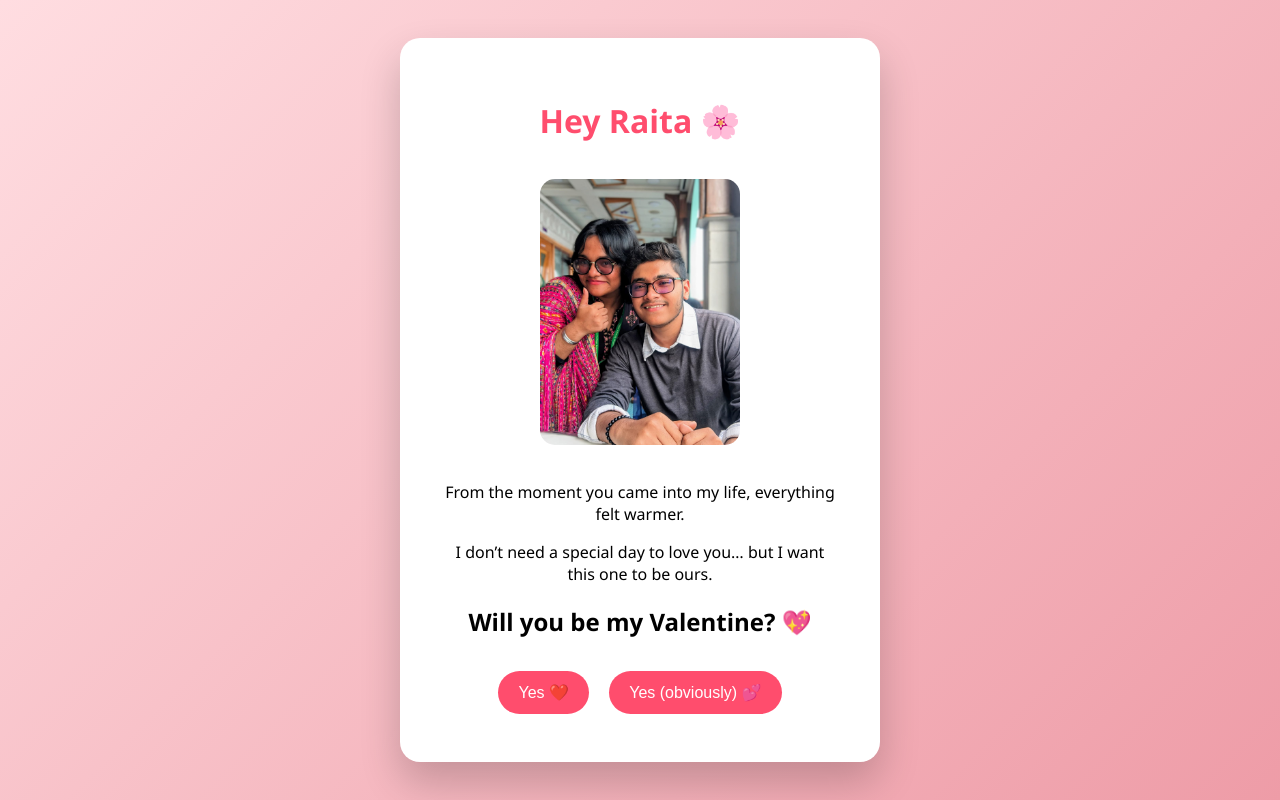
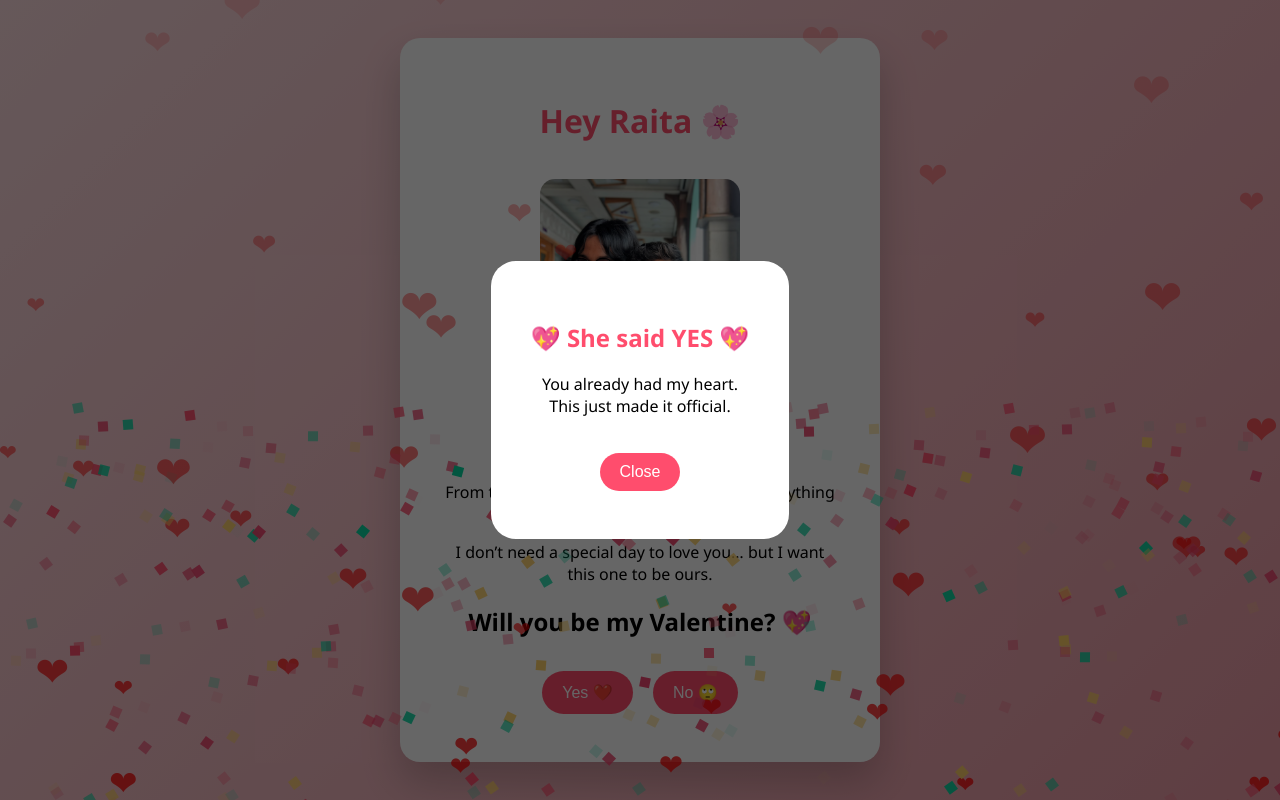
Before and after one commit to arittrotayeef-glitch/raita-valentine, a plain HTML site: page index.html in a window 1280 px wide. Both pictures are taken after a click on the button "Yes ❤️". Drawn offline with Linux system fonts and the light colour scheme.

Commit message:
Add files via upload

```diff
--- a/index.html
+++ b/index.html
@@ -6,6 +6,9 @@
 <link rel="stylesheet" href="style.css">
 </head>
 <body>
+<audio id="bgMusic" autoplay loop muted>
+  <source src="music.mp3" type="audio/mpeg">
+</audio>
 <div class="card">
 <h1>Hey Raita 🌸</h1>
 <img src="us.jpg" width="200" style="border-radius:15px; margin:15px 0;">
@@ -15,9 +18,91 @@
 
 
 <div class="buttons">
-<button onclick="alert('Best decision ever ❤️')">Yes ❤️</button>
-<button onclick="alert('I knew it 😌💞')">Yes (obviously) 💕</button>
+<button onclick="showPopup()">Yes ❤️</button>
+<button id="noBtn">No 🙄</button>
 </div>
 </div>
+<div class="heart-container"></div>
+<script>
+const container = document.querySelector('.heart-container');
+
+
+setInterval(() => {
+const heart = document.createElement('span');
+heart.innerHTML = '❤';
+heart.style.left = Math.random() * 100 + 'vw';
+heart.style.animationDuration = (3 + Math.random() * 3) + 's';
+heart.style.fontSize = (18 + Math.random() * 24) + 'px';
+
+
+container.appendChild(heart);
+
+
+setTimeout(() => {
+heart.remove();
+}, 7000);
+}, 120);
+</script>
+<script>
+window.addEventListener('load', () => {
+  const music = document.getElementById('bgMusic');
+  music.muted = false;
+  music.volume = 0.6;
+});
+</script>
+<script>
+document.body.addEventListener('click', () => {
+  const music = document.getElementById('bgMusic');
+  music.play();
+}, { once: true });
+</script>
+<script>
+function showPopup() {
+document.getElementById('popup').style.display = 'flex';
+launchConfetti();
+}
+
+
+function closePopup() {
+document.getElementById('popup').style.display = 'none';
+}
+
+
+function launchConfetti() {
+for (let i = 0; i < 300; i++) {
+const confetti = document.createElement('div');
+confetti.className = 'confetti';
+confetti.style.left = Math.random() * 100 + 'vw';
+confetti.style.backgroundColor = ['#ff4d6d', '#ffd166', '#ef476f', '#06d6a0'][Math.floor(Math.random()*4)];
+confetti.style.animationDuration = (3 + Math.random() * 3) + 's';
+confetti.style.opacity = Math.random();
+
+
+document.body.appendChild(confetti);
+
+
+setTimeout(() => confetti.remove(), 6000);
+}
+}
+</script>
+<div id="popup" class="popup-overlay">
+<div class="popup">
+<h2>💖 She said YES 💖</h2>
+<p>
+You already had my heart.
+<br>
+This just made it official.
+</p>
+<button onclick="closePopup()">Close</button>
+</div>
+</div>
+<script>
+const noBtn = document.getElementById('noBtn');
+noBtn.addEventListener('mouseover', () => {
+const x = Math.random() * 200 - 100;
+const y = Math.random() * 200 - 100;
+noBtn.style.transform = `translate(${x}px, ${y}px)`;
+});
+</script>
 </body>
 </html>
--- a/style.css
+++ b/style.css
@@ -16,7 +16,6 @@ border-radius: 20px;
 max-width: 400px;
 text-align: center;
 box-shadow: 0 20px 40px rgba(0,0,0,0.2);
-<img src="us.jpg" alt="Us" style="width:200px; border-radius:15px; margin:15px 0;">
 }
 
 
@@ -27,6 +26,28 @@ color: #ff4d6d;
 
 h2 {
 margin-top: 20px;
+}
+
+
+.heart-container span {
+position: fixed;
+bottom: -20px;
+font-size: 22px;
+color: red;
+animation: float 6s linear infinite;
+opacity: 0.8;
+}
+
+
+@keyframes float {
+0% {
+transform: translateY(0) scale(1);
+opacity: 0.8;
+}
+100% {
+transform: translateY(-120vh) scale(1.4);
+opacity: 0;
+}
 }
 
 
@@ -50,3 +71,60 @@ cursor: pointer;
 button:hover {
 background: #e63950;
 }
+
+.popup-overlay {
+position: fixed;
+inset: 0;
+background: rgba(0,0,0,0.6);
+display: none;
+align-items: center;
+justify-content: center;
+z-index: 999;
+}
+
+
+.popup {
+background: white;
+padding: 40px;
+border-radius: 25px;
+text-align: center;
+max-width: 350px;
+animation: pop 0.6s ease;
+}
+
+
+.popup h2 {
+color: #ff4d6d;
+}
+
+
+.popup button {
+margin-top: 20px;
+background: #ff4d6d;
+color: white;
+border: none;
+padding: 10px 20px;
+border-radius: 20px;
+cursor: pointer;
+}
+
+
+@keyframes pop {
+0% { transform: scale(0.5); opacity: 0; }
+100% { transform: scale(1); opacity: 1; }
+}
+
+
+.confetti {
+position: fixed;
+width: 10px;
+height: 10px;
+background: red;
+top: -10px;
+animation: fall linear forwards;
+}
+
+
+@keyframes fall {
+to { transform: translateY(110vh) rotate(360deg); }
+}
```
